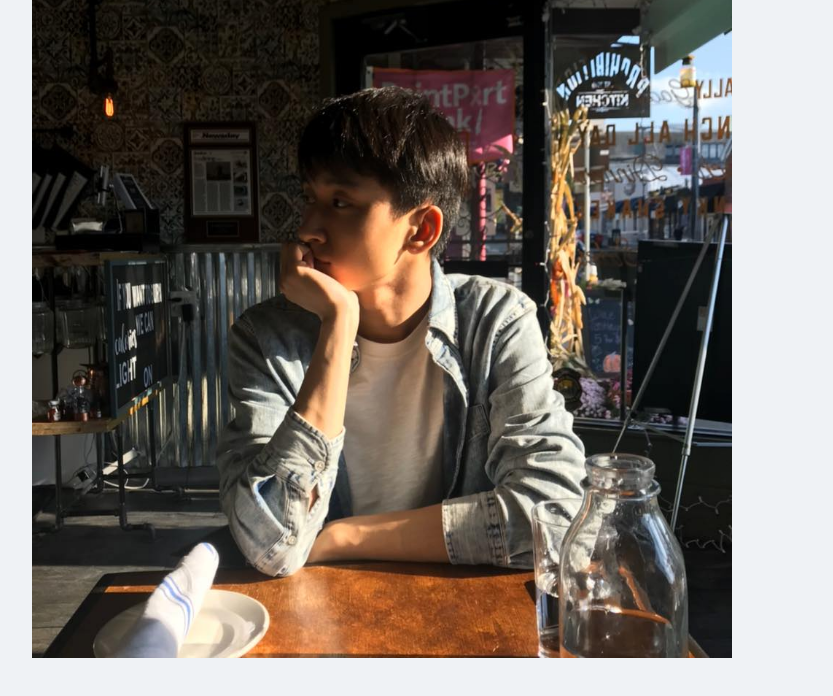
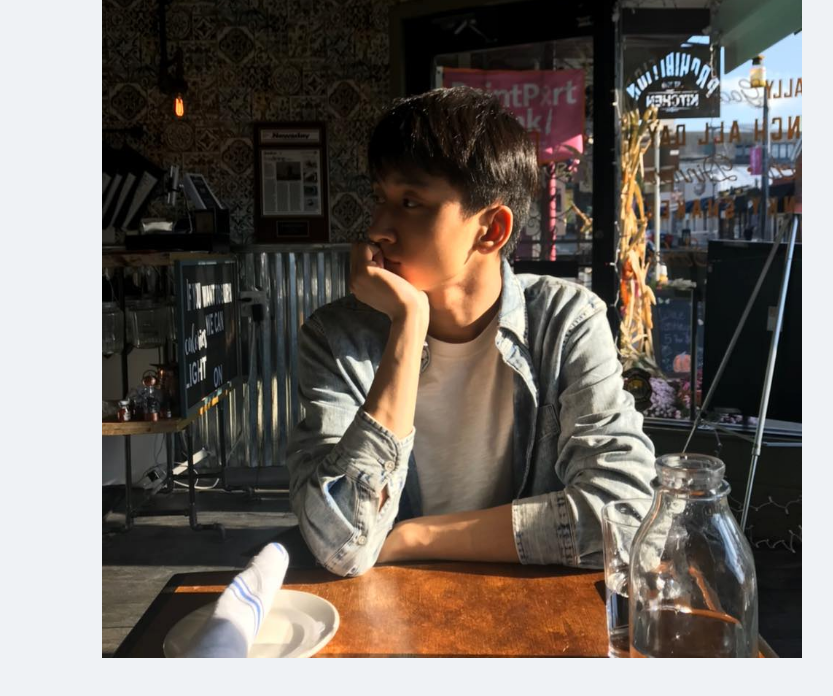
Before and after one commit to gordon-z/gordon-z.github.io, a plain HTML site: page index.html in a window 1280 px wide. Shown: the part 542-1238 px from the top of the page, without its empty margins (96-929 px from the left). Drawn offline with Linux system fonts and the light colour scheme.

Commit message:
Adjusting photo margin when in small window mode attempt 1

```diff
--- a/styles/style.css
+++ b/styles/style.css
@@ -68,7 +68,7 @@ a {
 }
 
 #main_pic {
-  margin: auto;
+  margin: auto auto auto 70px;
   display: inline-block;
   vertical-align: middle;
 }
```
